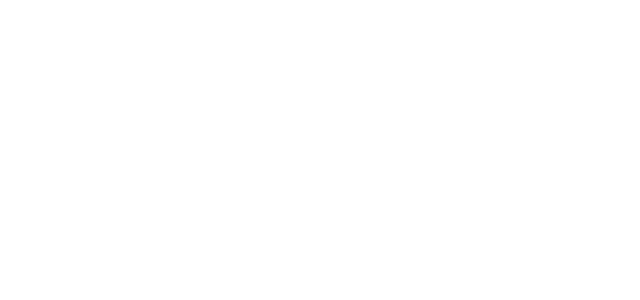
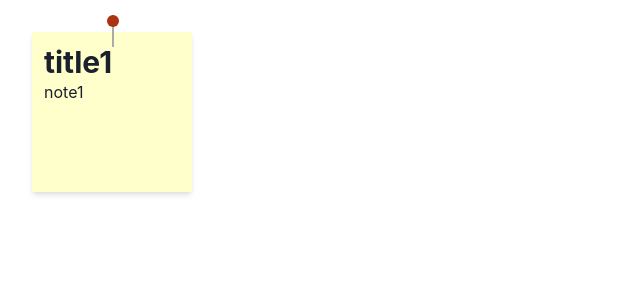
Before and after one commit to Kyosukyuu/notesApp, a React (Create React App) app in the folder client/: page / in a window 1280 px wide. Shown: the top 300 px of the page, without its empty margins (0-640 px from the left). Built offline with nearby package versions, Linux system fonts and the light colour scheme.

Commit message:
added post-it styles

```diff
--- a/client/src/App.js
+++ b/client/src/App.js
@@ -1,10 +1,12 @@
+import { Box } from "@chakra-ui/react";
 import React from "react";
+import PostIt from "./components/PostIt";
 
 const App = () => {
   return (
-    <div>
-      <header></header>
-    </div>
+    <Box as="main" mt={8} mx={8}>
+      <PostIt title="title1" text="note1" bg="yellow"></PostIt>
+    </Box>
   );
 };
 
--- /dev/null
+++ b/client/src/components/PostIt.js
@@ -0,0 +1,53 @@
+import { Box, Heading, Text } from "@chakra-ui/react";
+
+const PostIt = ({ title, text, bg }) => {
+  let bgCol = "#cfc";
+  switch (bg) {
+    case "yellow":
+      bgCol = "#ffc";
+      break;
+    case "green":
+      break;
+    case "purple":
+      bgCol = "#ccf";
+      break;
+  }
+  return (
+    <Box
+      bg={bgCol}
+      boxShadow="md"
+      height="10rem"
+      width="10rem"
+      p={3}
+      display="inline-block"
+      position="relative"
+    >
+      <Box
+        bg="#aaa"
+        display="flex"
+        height="32px"
+        width="2px"
+        position="absolute"
+        left="50%"
+        top="-17px"
+        zIndex="1"
+        justifyContent="center"
+      >
+        <Box
+          bg="#A31"
+          borderRadius="50%"
+          height="12px"
+          width="12px"
+          position="absolute"
+        ></Box>
+      </Box>
+
+      <Heading as="h2" size="lg">
+        {title}
+      </Heading>
+      <Text>{text}</Text>
+    </Box>
+  );
+};
+
+export default PostIt;
--- a/client/src/index.js
+++ b/client/src/index.js
@@ -1,21 +1,24 @@
-import React from 'react';
-import ReactDOM from 'react-dom';
-import './index.css';
-import App from './App';
-import * as serviceWorkerRegistration from './serviceWorkerRegistration';
-import reportWebVitals from './reportWebVitals';
+import React from "react";
+import ReactDOM from "react-dom";
+import "./index.css";
+import App from "./App";
+import { ChakraProvider } from "@chakra-ui/react";
+import * as serviceWorkerRegistration from "./serviceWorkerRegistration";
+import reportWebVitals from "./reportWebVitals";
 
 ReactDOM.render(
   <React.StrictMode>
-    <App />
+    <ChakraProvider>
+      <App />
+    </ChakraProvider>
   </React.StrictMode>,
-  document.getElementById('root')
+  document.getElementById("root")
 );
 
 // If you want your app to work offline and load faster, you can change
 // unregister() to register() below. Note this comes with some pitfalls.
 // Learn more about service workers: https://cra.link/PWA
-serviceWorkerRegistration.register()
+serviceWorkerRegistration.register();
 
 // If you want to start measuring performance in your app, pass a function
 // to log results (for example: reportWebVitals(console.log))
```
